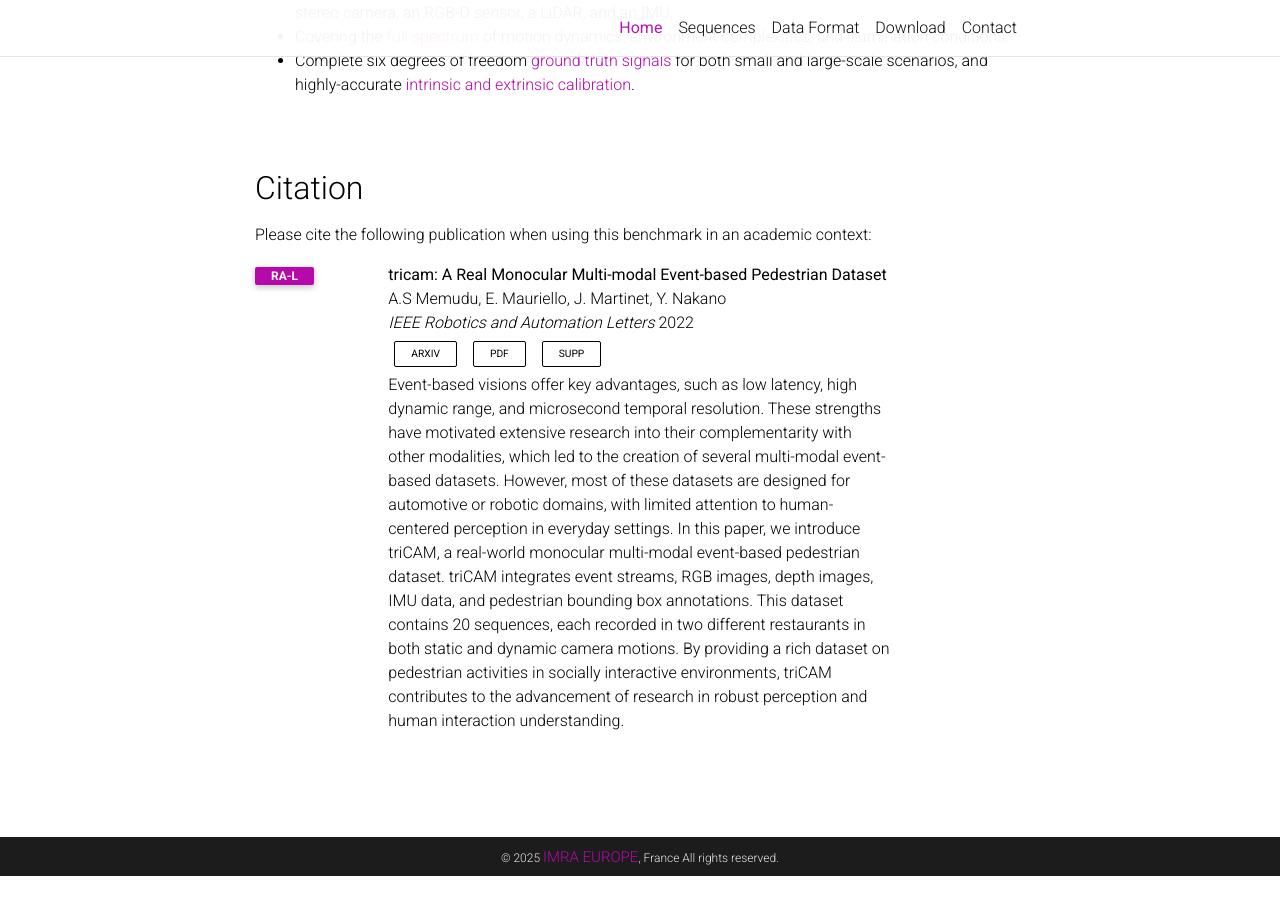
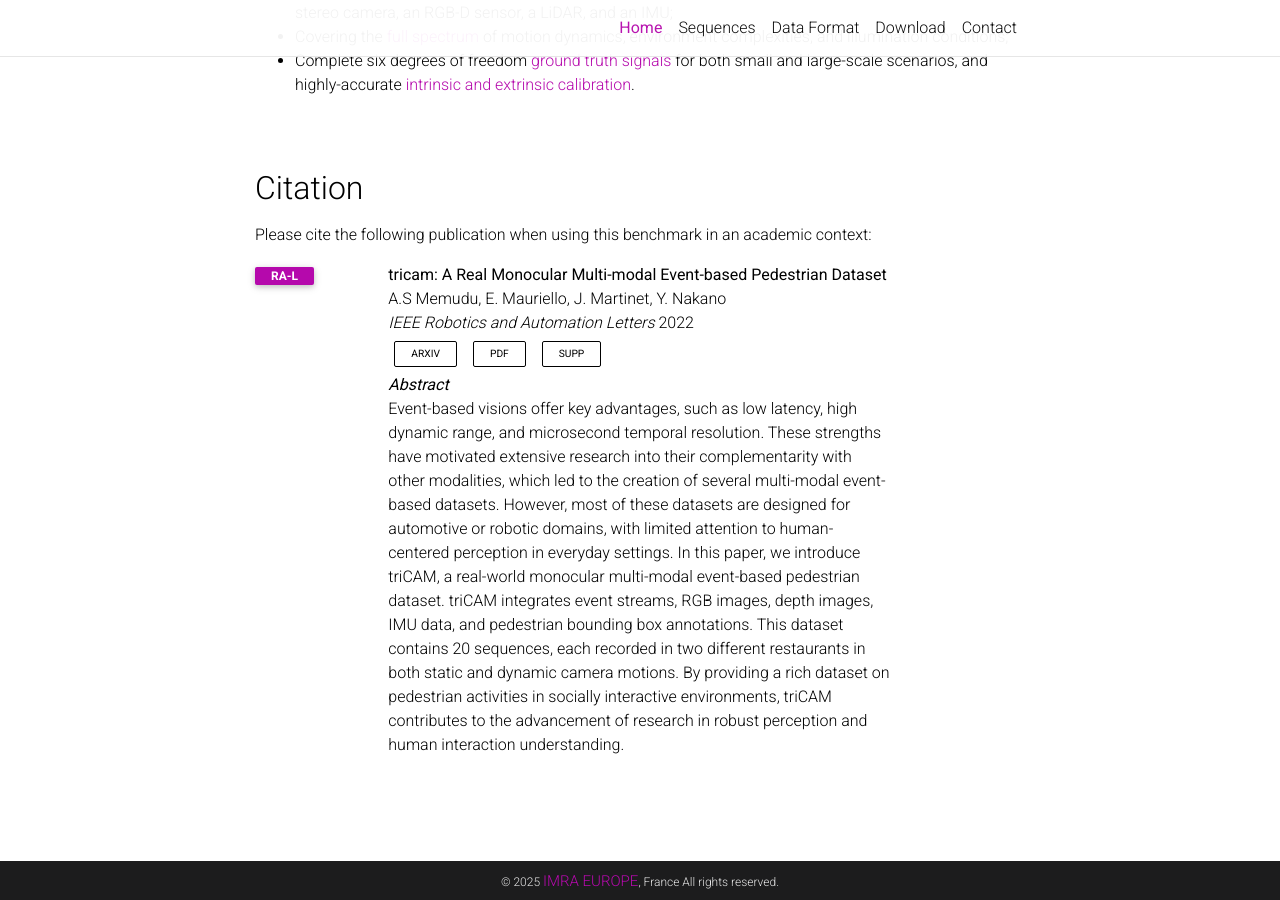
Before and after one commit to anikesadia/triCam-dataset, a Jekyll site: the page index.html, which Jekyll copies as it is, in a window 1280 px wide and 900 px high, scrolled down 659 px. Built offline with Jekyll 4.4.1, drawn with Linux system fonts in a browser that asks for light colours; comment, search, counter and statistics services are not loaded; a style sheet for code colours, icons or effects is not loaded; before the commit the page ends 1535 px from its top, so only the background shows below that.

Commit message:
Update index.html

```diff
--- a/index.html
+++ b/index.html
@@ -295,6 +295,9 @@
 
                                     <!-- Hidden abstract block -->
                                     <div class="abstract">
+                                    <div class="periodical">
+                                        <em><b>Abstract</b></em>
+                                    </div>
                                         <p>Event-based visions offer key advantages, such as low latency, high dynamic
                                             range, and microsecond temporal resolution. These strengths have motivated
                                             extensive research into their complementarity with other modalities, which
```
